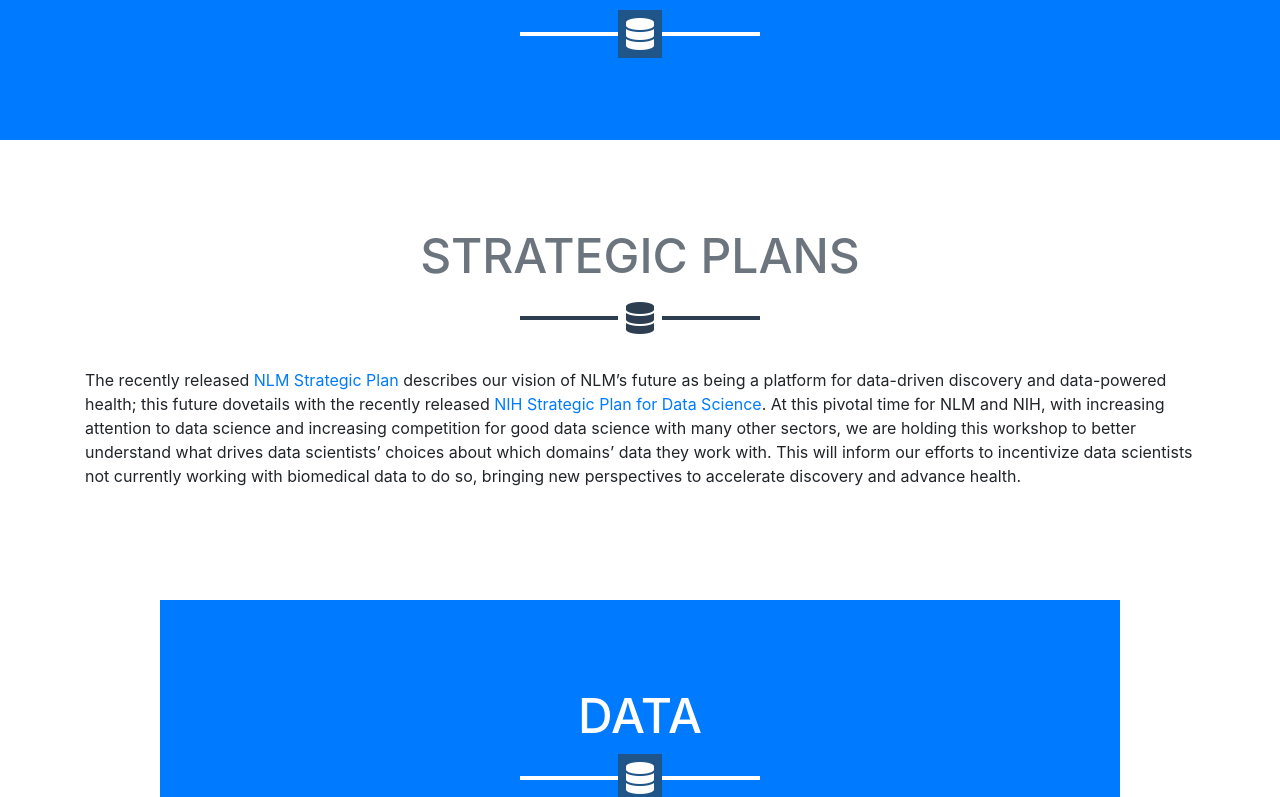
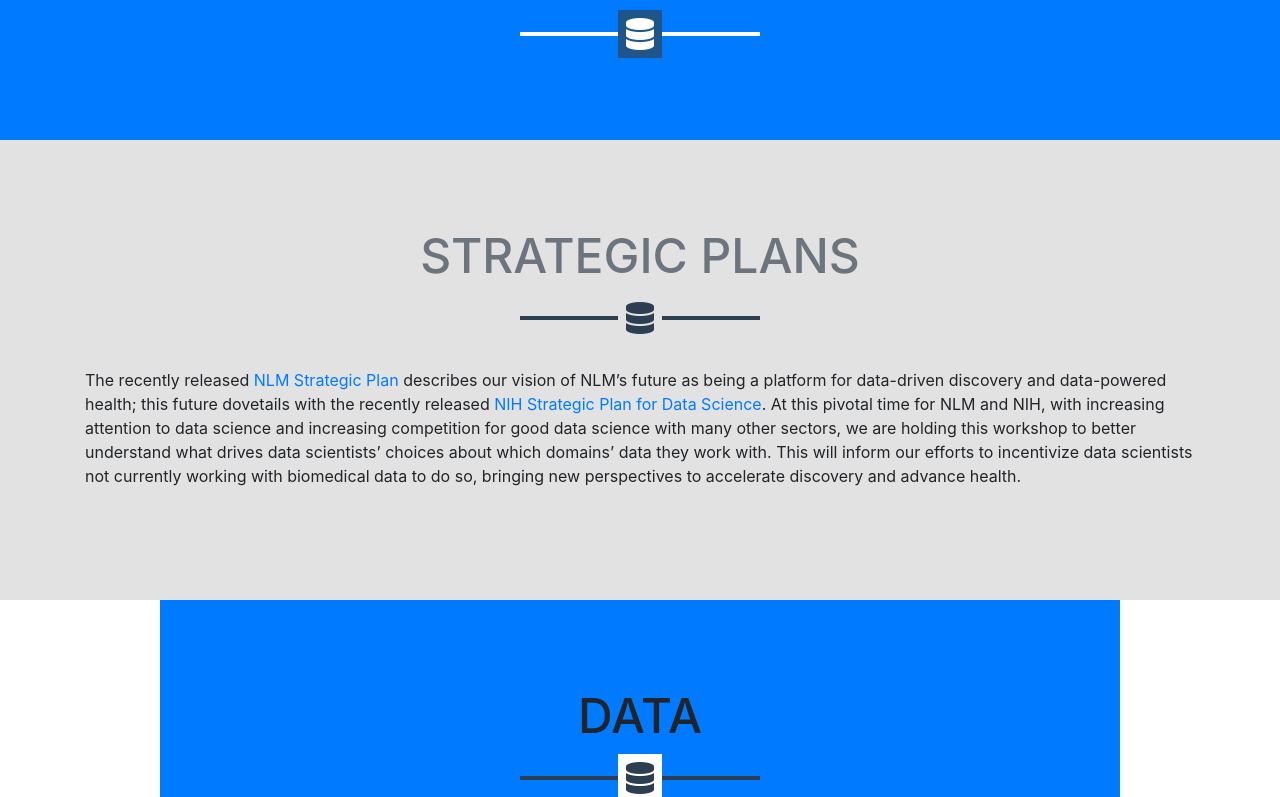
Before and after one commit to biomed-data-examples/biomed-data-examples.github.io, a website with bundled scripts: page index.html in a window 1280 px wide. Shown: the part 642-1439 px from the top of the page. Built offline with nearby package versions, Linux system fonts and the light colour scheme.

Commit message:
Update to formatting

```diff
--- a/css/freelancer.css
+++ b/css/freelancer.css
@@ -41,6 +41,10 @@ hr.star-dark:after {
   font-family: "Font Awesome 5 Free";
   font-weight: 900;
   font-size: 2em;
+}
+
+.strategic-plans hr.star-dark:after {
+  background-color: #e2e2e2 !important;
 }
 
 hr.star-light {
--- a/index.html
+++ b/index.html
@@ -60,7 +60,7 @@
     </header>
 
      <!-- Portfolio Grid Section -->
-    <section class="strategic-plans" id="strategic-plans">
+    <section class="strategic-plans" id="strategic-plans" style="background:#e2e2e2;">
       <div class="container">
         <h2 class="text-center text-uppercase text-secondary mb-0">Strategic Plans</h2>
         <hr class="star-dark mb-5">
@@ -69,10 +69,10 @@
     </section>
 
     <!-- Portfolio Grid Section -->
-    <section class="portfolio bg-primary text-white mb-0" id="portfolio">
+    <section class="portfolio bg-primary mb-0" id="portfolio">
       <div class="container">
-        <h2 class="text-center text-uppercase text-white mb-0">Data</h2>
-        <hr class="star-light mb-5">
+        <h2 class="text-center text-uppercase mb-0">Data</h2>
+        <hr class="star-dark mb-5">
         <a href="https://data-archive.nimh.nih.gov/abcd" target="_blank">
             <h4>Adolescent Brain Cognitive Development (ABCD) Data Repository</h4>
         </a>
```
